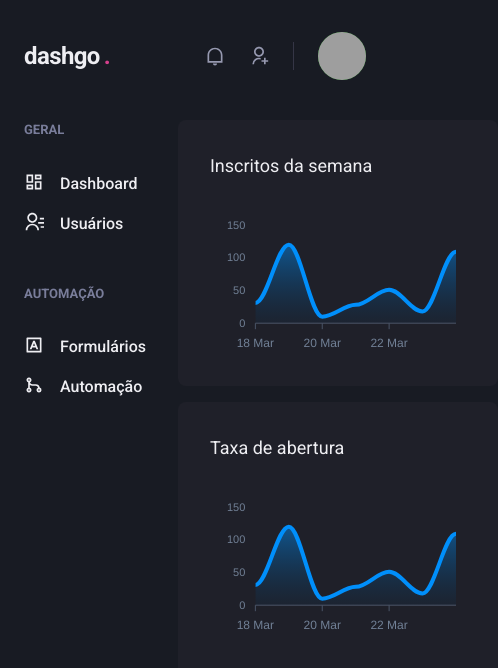
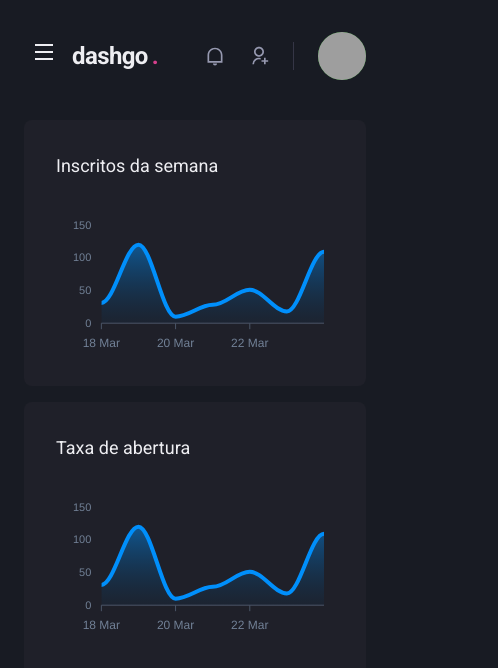
Before and after one commit to nelsonsantosaraujo/dashgo, a Next.js app: page /dashboard in a window 390 px wide. Shown: the top 668 px of the page, 498 px wide, since content can reach past the window. Built offline with nearby package versions, Linux system fonts and the light colour scheme; grey boxes are pictures that could not be loaded.

Commit message:
Sidebar responsiveness

```diff
--- a/src/components/Header/index.tsx
+++ b/src/components/Header/index.tsx
@@ -1,11 +1,15 @@
-import { Flex, useBreakpointValue } from '@chakra-ui/react';
+import { Flex, Icon, IconButton, useBreakpointValue } from '@chakra-ui/react';
+import { RiMenuLine } from 'react-icons/ri';
 
+import { useSidebarDrawer } from '../../context/SidebarDrawerContext';
 import { Logo } from './Logo';
 import { NotificationsNav } from './NotificationsNav';
 import { Profile } from './Profile';
 import { SearchBox } from './SearchBox';
 
 export function Header() {
+  const { onOpen } = useSidebarDrawer();
+
   const isWideVersion  = useBreakpointValue({
     base: false,
     lg: true,
@@ -22,6 +26,18 @@
       px="6"
       align="center"
     >
+      { !isWideVersion && (
+        <IconButton
+          aria-label="Open Navigation"
+          icon={<Icon as={RiMenuLine} />}
+          fontSize="24"
+          variant="unstyled"
+          onClick={onOpen}
+          mr="2"
+        >
+
+        </IconButton>
+      )}
       <Logo />
 
       { isWideVersion && (<SearchBox />) }
--- /dev/null
+++ b/src/components/Sidebar/SidebarNav.tsx
@@ -0,0 +1,19 @@
+import { Stack } from "@chakra-ui/react";
+import { RiContactsLine, RiDashboardLine, RiGitMergeLine, RiInputMethodLine } from "react-icons/ri";
+import { NavLink } from "./NavLink";
+import { NavSection } from "./NavSection";
+
+export function SidebarNav() {
+  return (
+    <Stack spacing="12" align="flex-start">
+      <NavSection title="GERAL">
+        <NavLink icon={RiDashboardLine}>Dashboard</NavLink>
+        <NavLink icon={RiContactsLine}>Usuários</NavLink>
+      </NavSection>
+      <NavSection title="AUTOMAÇÃO">
+        <NavLink icon={RiInputMethodLine}>Formulários</NavLink>
+        <NavLink icon={RiGitMergeLine}>Automação</NavLink>
+      </NavSection>
+    </Stack>
+  );
+}
--- a/src/components/Sidebar/index.tsx
+++ b/src/components/Sidebar/index.tsx
@@ -1,22 +1,35 @@
-import Icon from "@chakra-ui/icon";
-import { Box, Link, Stack, Text } from "@chakra-ui/react";
-import { RiContactsLine, RiDashboardLine, RiGitMergeLine, RiInputMethodLine } from "react-icons/ri";
-import { NavLink } from "./NavLink";
-import { NavSection } from "./NavSection";
+import { Box, Drawer, DrawerBody, DrawerCloseButton, DrawerContent, DrawerHeader, DrawerOverlay, useBreakpointValue } from "@chakra-ui/react";
+import { useSidebarDrawer } from "../../context/SidebarDrawerContext";
+import { SidebarNav } from "./SidebarNav";
 
 export function Sidebar() {
+  const { isOpen, onClose } = useSidebarDrawer();
+
+  const isDrawerSidebar = useBreakpointValue({
+    base: true,
+    lg: false,
+  });
+
+  if(isDrawerSidebar) {
+    return (
+      <Drawer isOpen={isOpen} placement="left" onClose={onClose}>
+        <DrawerOverlay>
+          <DrawerContent bg="gray.800" p="4">
+            <DrawerCloseButton mt="6"/>
+            <DrawerHeader>Navegação</DrawerHeader>
+
+            <DrawerBody>
+              <SidebarNav />
+            </DrawerBody>
+          </DrawerContent>
+        </DrawerOverlay>
+      </Drawer>
+    );
+  }
+
   return (
     <Box as="aside" w="64" mr="8">
-      <Stack spacing="12" align="flex-start">
-        <NavSection title="GERAL">
-          <NavLink icon={RiDashboardLine}>Dashboard</NavLink>
-          <NavLink icon={RiContactsLine}>Usuários</NavLink>
-        </NavSection>
-        <NavSection title="AUTOMAÇÃO">
-          <NavLink icon={RiInputMethodLine}>Formulários</NavLink>
-          <NavLink icon={RiGitMergeLine}>Automação</NavLink>
-        </NavSection>
-      </Stack>
+      <SidebarNav />
     </Box>
   );
 }
--- /dev/null
+++ b/src/context/SidebarDrawerContext.tsx
@@ -0,0 +1,28 @@
+import { useDisclosure, UseDisclosureReturn } from "@chakra-ui/react";
+import { createContext, ReactNode, useContext, useEffect } from "react";
+import { useRouter } from 'next/router';
+
+interface SidebarDrawerProviderProps {
+  children: ReactNode;
+}
+
+type SidebarDrawerContextData = UseDisclosureReturn
+
+const SidebarDrawerContext = createContext({} as SidebarDrawerContextData);
+
+export function SidebarDrawerProvider({children}: SidebarDrawerProviderProps) {
+  const disclosure = useDisclosure();
+  const router = useRouter();
+
+  useEffect(() => {
+    disclosure.onClose();
+  }, [router.asPath]);
+
+  return (
+    <SidebarDrawerContext.Provider value={disclosure} >
+      {children}
+    </SidebarDrawerContext.Provider>
+  );
+}
+
+export const useSidebarDrawer = () => useContext(SidebarDrawerContext);
--- a/src/pages/_app.tsx
+++ b/src/pages/_app.tsx
@@ -1,11 +1,14 @@
 import { AppProps } from 'next/app';
 import { ChakraProvider } from '@chakra-ui/react';
 import { theme } from '../styles/theme';
+import { SidebarDrawerProvider } from '../context/SidebarDrawerContext';
 
 function MyApp({ Component, pageProps }: AppProps) {
   return (
     <ChakraProvider theme={theme}>
-      <Component {...pageProps} />
+      <SidebarDrawerProvider>
+        <Component {...pageProps} />
+      </SidebarDrawerProvider>
     </ChakraProvider>
   );
 }
```
